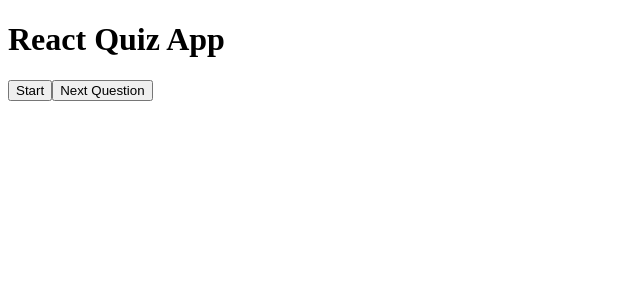
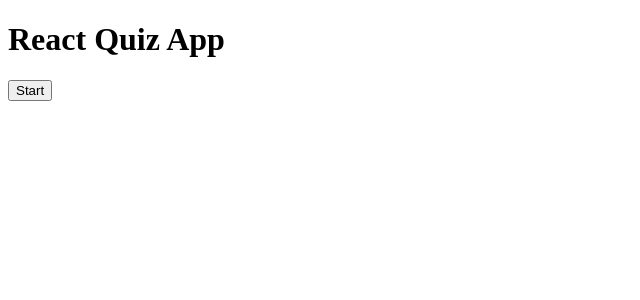
Before and after one commit to codecaptain10/react-quiz-app, a React (Create React App) app in the folder react-quiz-app/: page / in a window 1280 px wide. Shown: the top 300 px of the page, without its empty margins (0-640 px from the left). Built offline with nearby package versions, Linux system fonts and the light colour scheme.

Commit message:
Create functionality to fetch questions and start the game

```diff
--- a/react-quiz-app/src/App.tsx
+++ b/react-quiz-app/src/App.tsx
@@ -57,17 +57,24 @@
 
       {!gameOver ? <p className='score'>Score:</p> : null}
       {loading ? <p>Loading Questions ...</p> : null}
-      {/* <QuestionCard
+      {!loading && !gameOver && (
+        <QuestionCard
           questionNr={number + 1}
           totalQuestions={TOTAL_QUESTIONS}
           question={questions[number].question}
           answers={questions[number].answers}
           userAnswer={userAnswers ? userAnswers[number] : undefined}
           callback={checkAnswer}
-      /> */}
+        />
+      )}
+      {!gameOver &&
+      !loading &&
+      userAnswers.length === number + 1 &&
+      number !== TOTAL_QUESTIONS - 1 ? (
         <button className='next' onClick={nextQuestion}>
           Next Question
         </button>
+      ) : null}
     </div>
   );
 }
--- a/react-quiz-app/src/components/QuastionCard.tsx
+++ b/react-quiz-app/src/components/QuastionCard.tsx
@@ -25,7 +25,7 @@
       <p dangerouslySetInnerHTML={{ __html: question }} />
       <div>
         {answers.map(answer => (
-          <div>
+          <div key={answer}>
             <button disabled={userAnswer} onClick={callback}>
               <span dangerouslySetInnerHTML={{ __html: answer }} /> Ans
             </button>
```
Lines whose indentation alone changed are shown as unchanged.
